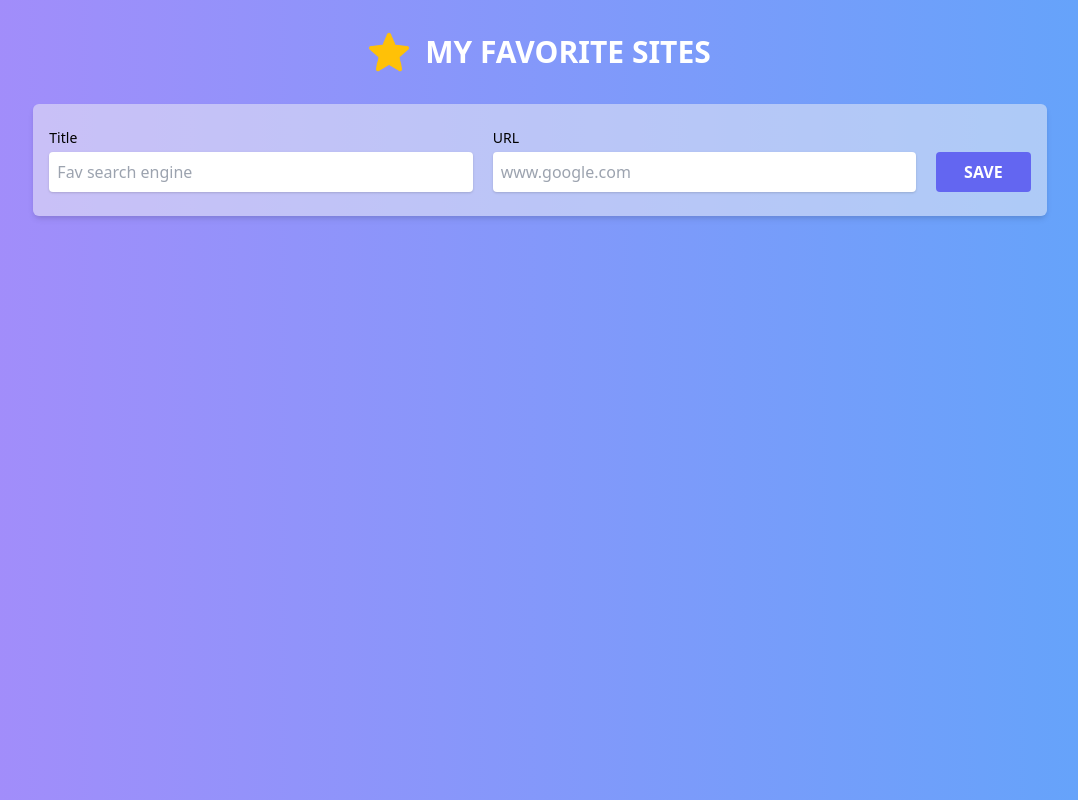
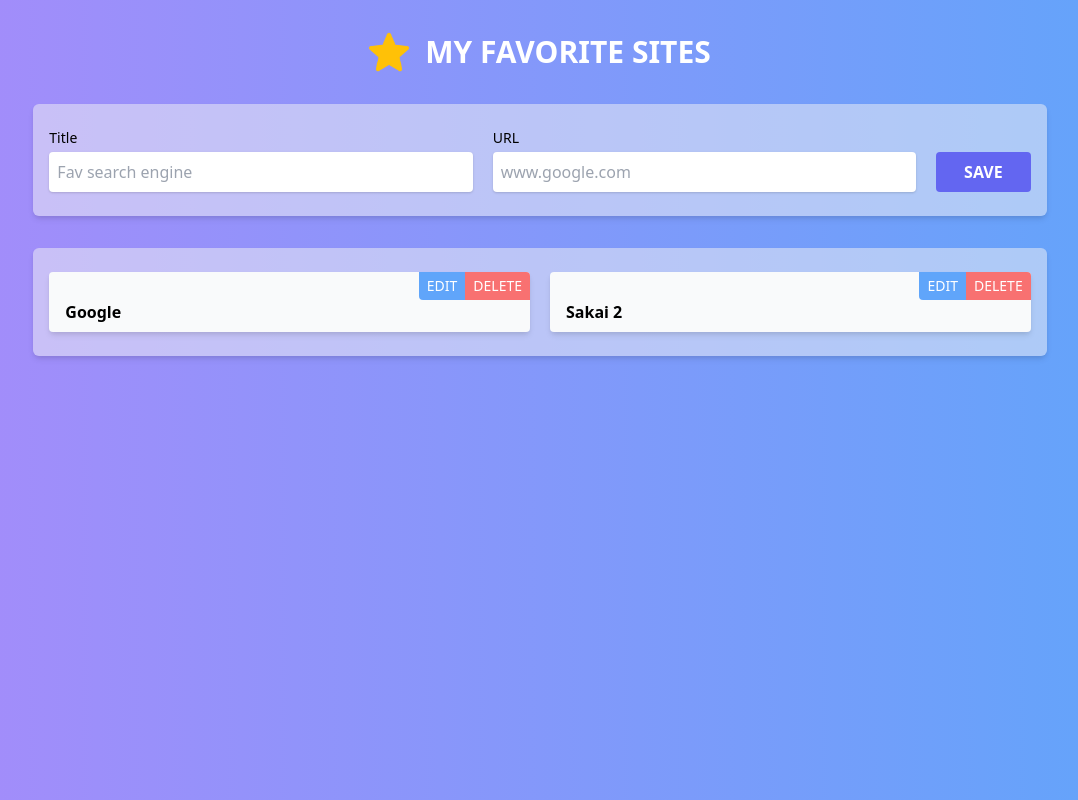
Before and after one commit to carolinamcc15/fav-sites, a React (Create React App) app: page / in a window 1280 px wide. Shown: the whole page, without its empty margins (100-1178 px from the left). Built offline with nearby package versions, Linux system fonts and the light colour scheme.

Commit message:
:sparkles: Add favorites and cards container

```diff
--- a/src/App.js
+++ b/src/App.js
@@ -1,11 +1,13 @@
 import Header from "./components/Header/Header"
 import Form from "./components/Form/Form";
+import Favorites from "./components/Favorites/Favorites";
 
 function App() {
   return (
     <div className="flex flex-col items-center w-full min-h-screen px-3 py-6 md:p-8 m-0 bg-gradient-to-r from-purple-400 to-blue-400 ">
       <Header />
       <Form />
+      <Favorites />
     </div>
   );
 }
--- /dev/null
+++ b/src/components/Favorites/Card/Card.jsx
@@ -0,0 +1,15 @@
+const Card = ({ id, title, url }) => {
+    return (
+    <li className="pb-2 bg-gray-50 shadow-md lg:w-5/12 w-full rounded lg:flex-1" data-id={ id}>
+        <div className="flex justify-end">
+            <button className="text-sm py-1 px-2 text-white bg-blue-400 hover:bg-blue-500 transition duration-300 rounded-bl">EDIT</button>
+            <button className="text-sm py-1 px-2 text-white bg-red-400 hover:bg-red-500 transition duration-300 rounded-tr">DELETE</button>
+        </div>
+        <a href={ url }>
+            <h2 className="px-2 md:px-4 font-semibold ">{ title }</h2>
+        </a>
+    </li>
+    )
+}
+
+export default Card
--- /dev/null
+++ b/src/components/Favorites/Favorites.jsx
@@ -0,0 +1,12 @@
+import Card from "./Card/Card";
+
+const Favorites = () => {
+    return (
+        <ul className="flex flex-wrap md:items-end gap-5 bg-gray-100 bg-opacity-50 w-10/12 max-w-30 mt-8 px-4 py-6 rounded-md shadow-md">
+            <Card id={ 1 } title="Google" url="https://www.google.com/" />
+            <Card id={ 1 } title="Sakai 2" url="https://www.google.com/" />
+        </ul>
+    )
+}
+
+export default Favorites;
--- a/src/components/Header/Header.jsx
+++ b/src/components/Header/Header.jsx
@@ -3,7 +3,7 @@ import star from "../../assets/images/star.png";
 const Header = () => {
     return (
         <div className="flex items-center gap-4 justify-center">
-            <img src={ star } alt="Favorites star" className="w-10 md:w-10"/>
+            <img src={ star } alt="Favorites star" className="w-8 md:w-10"/>
             <h1 className="text-center text-3xl text-white font-bold uppercase">My favorite sites</h1>
         </div>
     )
```
